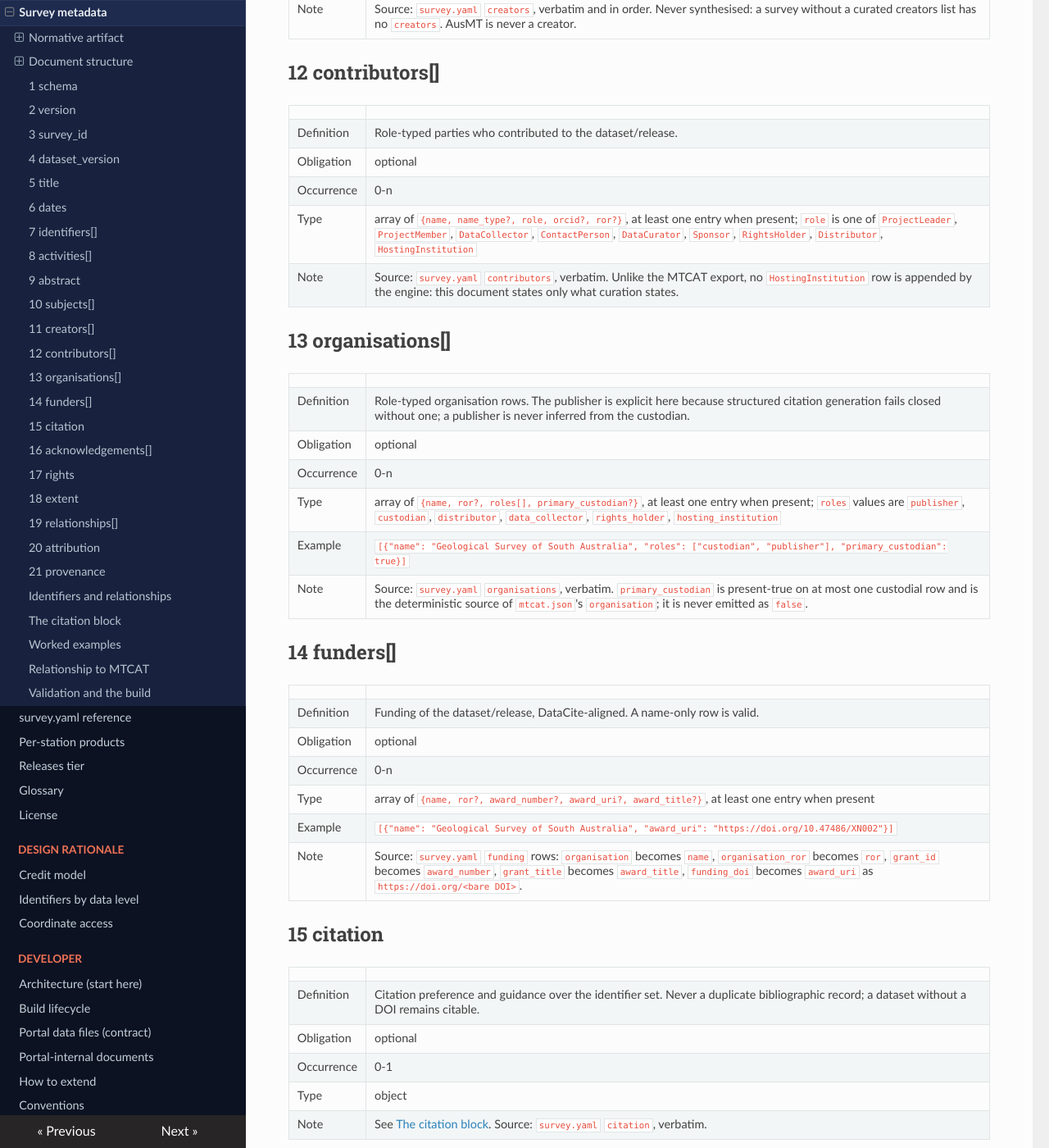
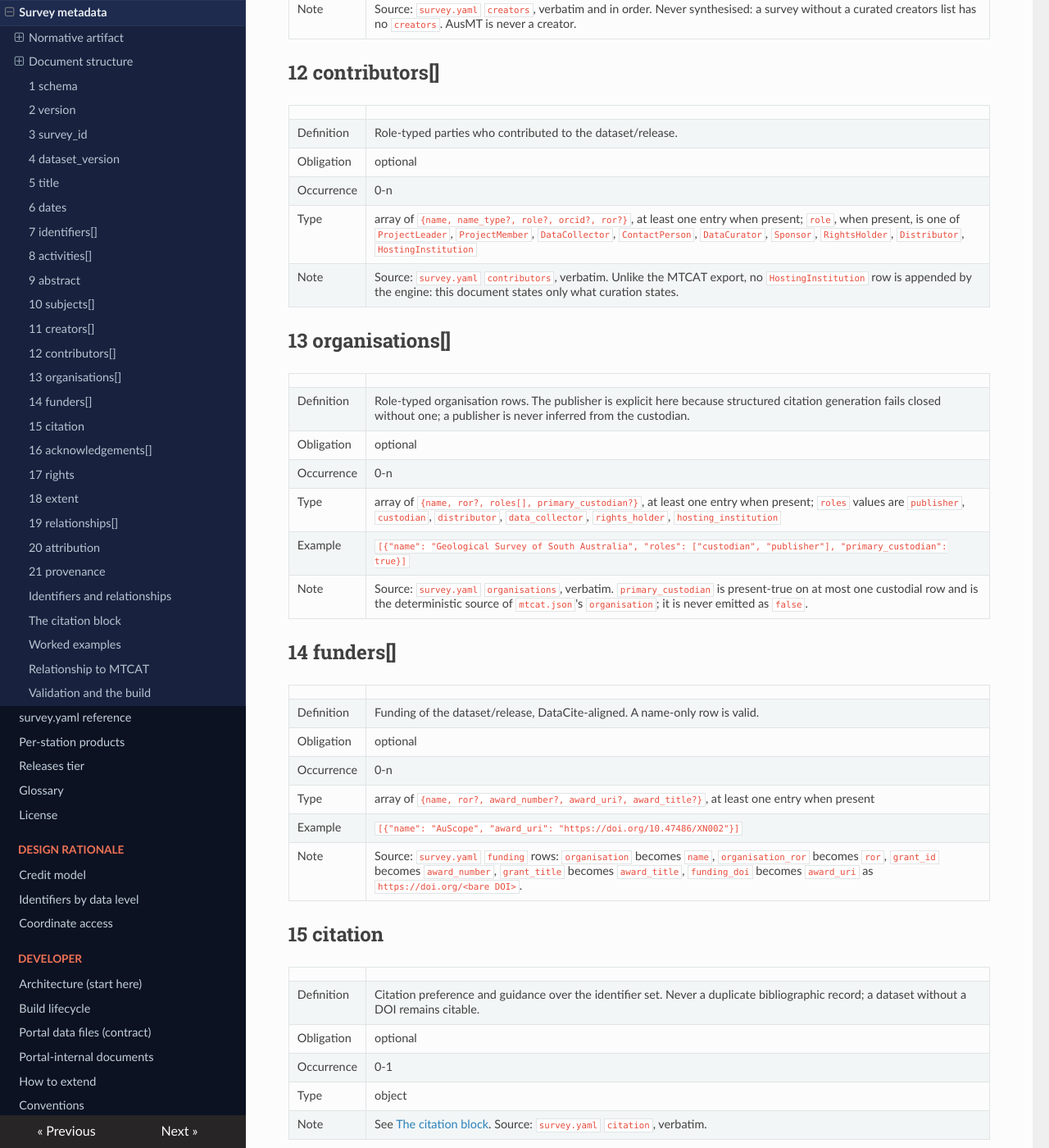
Before and after one commit to bvkay/ausmt, an MkDocs documentation site: the page built from docs/docs/reference/survey-metadata.md, in a window 1280 px wide and 1400 px high, scrolled down 6427 px. Shown: the whole window at 82% size. Built offline with MkDocs 1.6.1, drawn with Linux system fonts in a browser that asks for light colours; nearby versions of some CDN libraries.

Commit message:
survey-metadata docs: contributors role is optional, funder example matches the corpus
Two reference polish points from the lane review. The contributors Type cell now writes role? because the schema (contributors.items allOf person_or_org, role not in required) and the emitter (_sm_rows(contributors, ('name',))) both make role optional. The funders Example now names AuScope, the organisation every corpus row carrying funding_doi 10.47486/XN002 actually names (seven auslamp-sa-* survey.yaml files), instead of an illustrative pairing no survey has. Docs only: mkdocs build --strict, portal tests (264 passed), both ruff lanes, contract/generate.py --check and portal/tools/gen_config.py --check all exit 0.

```diff
--- a/docs/docs/reference/survey-metadata.md
+++ b/docs/docs/reference/survey-metadata.md
@@ -232,7 +232,7 @@ Members:
 | Definition | Role-typed parties who contributed to the dataset/release. |
 | Obligation | optional |
 | Occurrence | 0-n |
-| Type | array of `{name, name_type?, role, orcid?, ror?}`, at least one entry when present; `role` is one of `ProjectLeader`, `ProjectMember`, `DataCollector`, `ContactPerson`, `DataCurator`, `Sponsor`, `RightsHolder`, `Distributor`, `HostingInstitution` |
+| Type | array of `{name, name_type?, role?, orcid?, ror?}`, at least one entry when present; `role`, when present, is one of `ProjectLeader`, `ProjectMember`, `DataCollector`, `ContactPerson`, `DataCurator`, `Sponsor`, `RightsHolder`, `Distributor`, `HostingInstitution` |
 | Note | Source: `survey.yaml` `contributors`, verbatim. Unlike the MTCAT export, no `HostingInstitution` row is appended by the engine: this document states only what curation states. |
 
 ## 13 organisations[]
@@ -254,7 +254,7 @@ Members:
 | Obligation | optional |
 | Occurrence | 0-n |
 | Type | array of `{name, ror?, award_number?, award_uri?, award_title?}`, at least one entry when present |
-| Example | `[{"name": "Geological Survey of South Australia", "award_uri": "https://doi.org/10.47486/XN002"}]` |
+| Example | `[{"name": "AuScope", "award_uri": "https://doi.org/10.47486/XN002"}]` |
 | Note | Source: `survey.yaml` `funding` rows: `organisation` becomes `name`, `organisation_ror` becomes `ror`, `grant_id` becomes `award_number`, `grant_title` becomes `award_title`, `funding_doi` becomes `award_uri` as `https://doi.org/<bare DOI>`. |
 
 ## 15 citation
```
